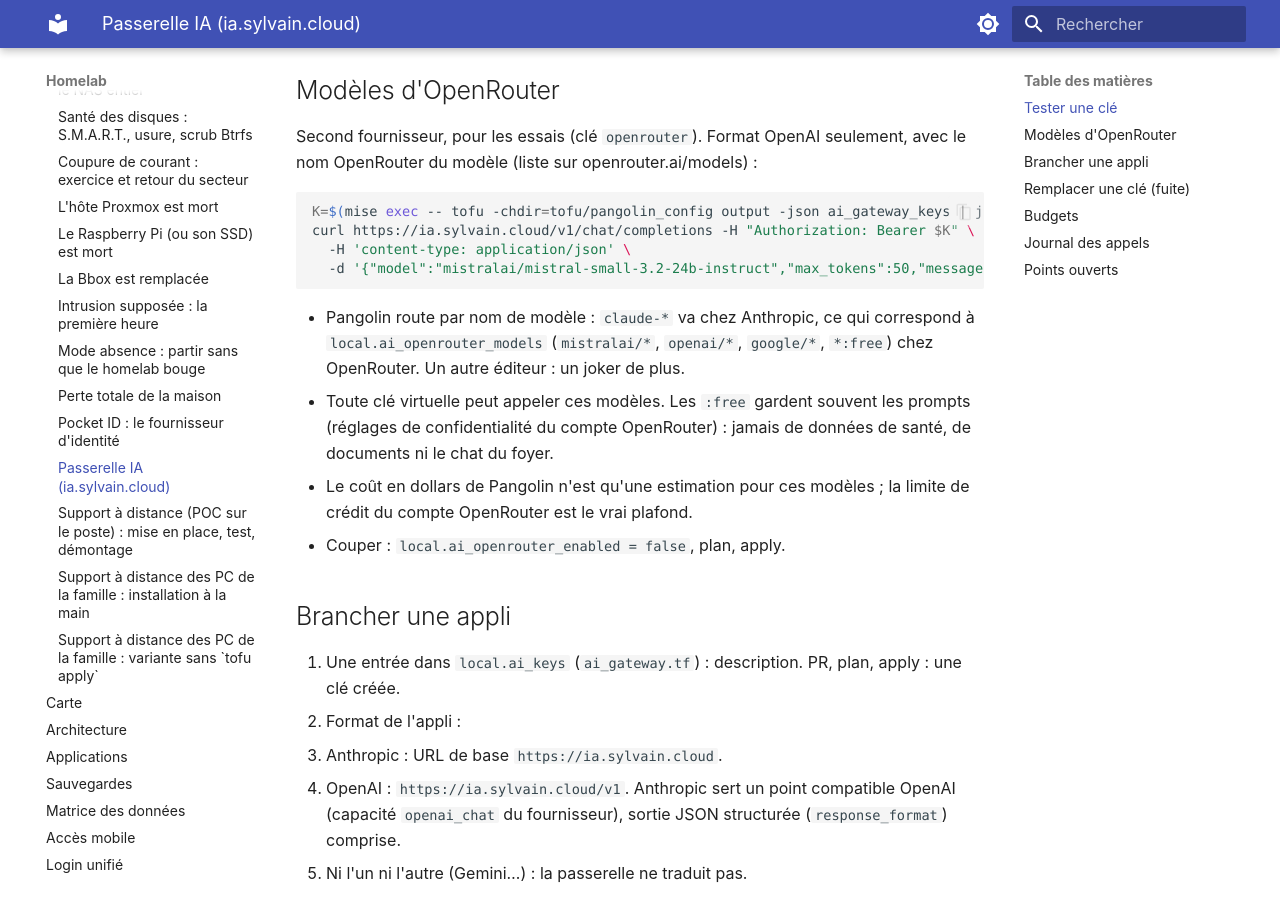
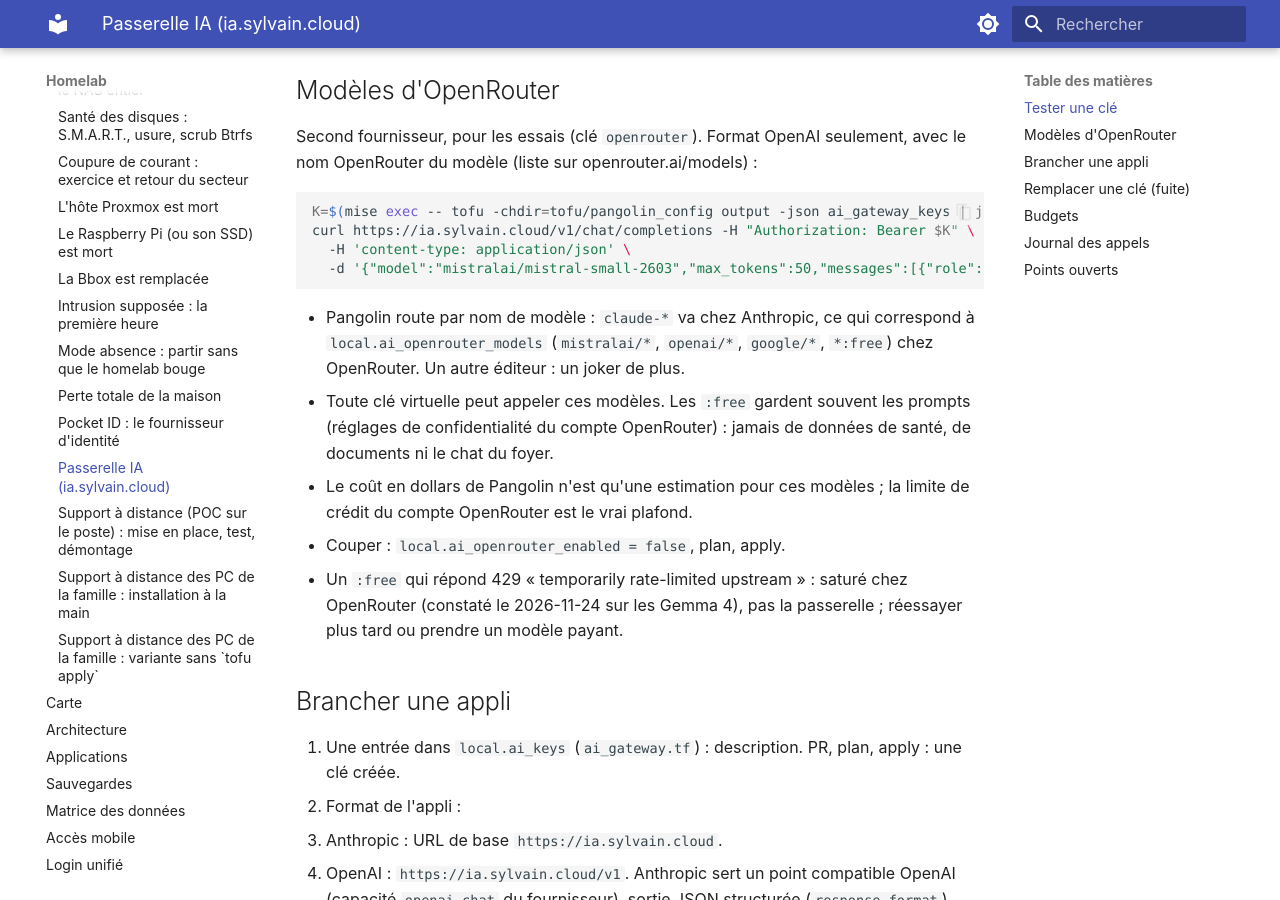
Before and after one commit to sylvainmetayer/homelab, an MkDocs documentation site: the page built from docs/runbooks/passerelle-ia.md, in a window 1280 px wide and 900 px high, scrolled down 1122 px. Built offline with MkDocs 1.6.1 and Material for MkDocs 9.7.7, drawn with Linux system fonts in a browser that asks for light colours.

Commit message:
docs(ia): exemple OpenRouter avec un modèle qui existe, 429 des modèles gratuits
Claude-Session: https://claude.ai/code/session_01EfxfY6UsHPW9qB6FHcU58S

````diff
--- a/docs/runbooks/passerelle-ia.md
+++ b/docs/runbooks/passerelle-ia.md
@@ -47,7 +47,7 @@ seulement, avec le nom OpenRouter du modèle (liste sur openrouter.ai/models) :
 K=$(mise exec -- tofu -chdir=tofu/pangolin_config output -json ai_gateway_keys | jq -r .openrouter)
 curl https://ia.sylvain.cloud/v1/chat/completions -H "Authorization: Bearer $K" \
   -H 'content-type: application/json' \
-  -d '{"model":"mistralai/mistral-small-3.2-24b-instruct","max_tokens":50,"messages":[{"role":"user","content":"Bonjour"}]}'
+  -d '{"model":"mistralai/mistral-small-2603","max_tokens":50,"messages":[{"role":"user","content":"Bonjour"}]}'
 ```
 
 - Pangolin route par nom de modèle : `claude-*` va chez Anthropic, ce qui
@@ -59,6 +59,9 @@ curl https://ia.sylvain.cloud/v1/chat/completions -H "Authorization: Bearer $K"
 - Le coût en dollars de Pangolin n'est qu'une estimation pour ces modèles ;
   la limite de crédit du compte OpenRouter est le vrai plafond.
 - Couper : `local.ai_openrouter_enabled = false`, plan, apply.
+- Un `:free` qui répond 429 « temporarily rate-limited upstream » : saturé chez
+  OpenRouter (constaté le 2026-11-24 sur les Gemma 4), pas la passerelle ;
+  réessayer plus tard ou prendre un modèle payant.
 
 ## Brancher une appli
 
````
